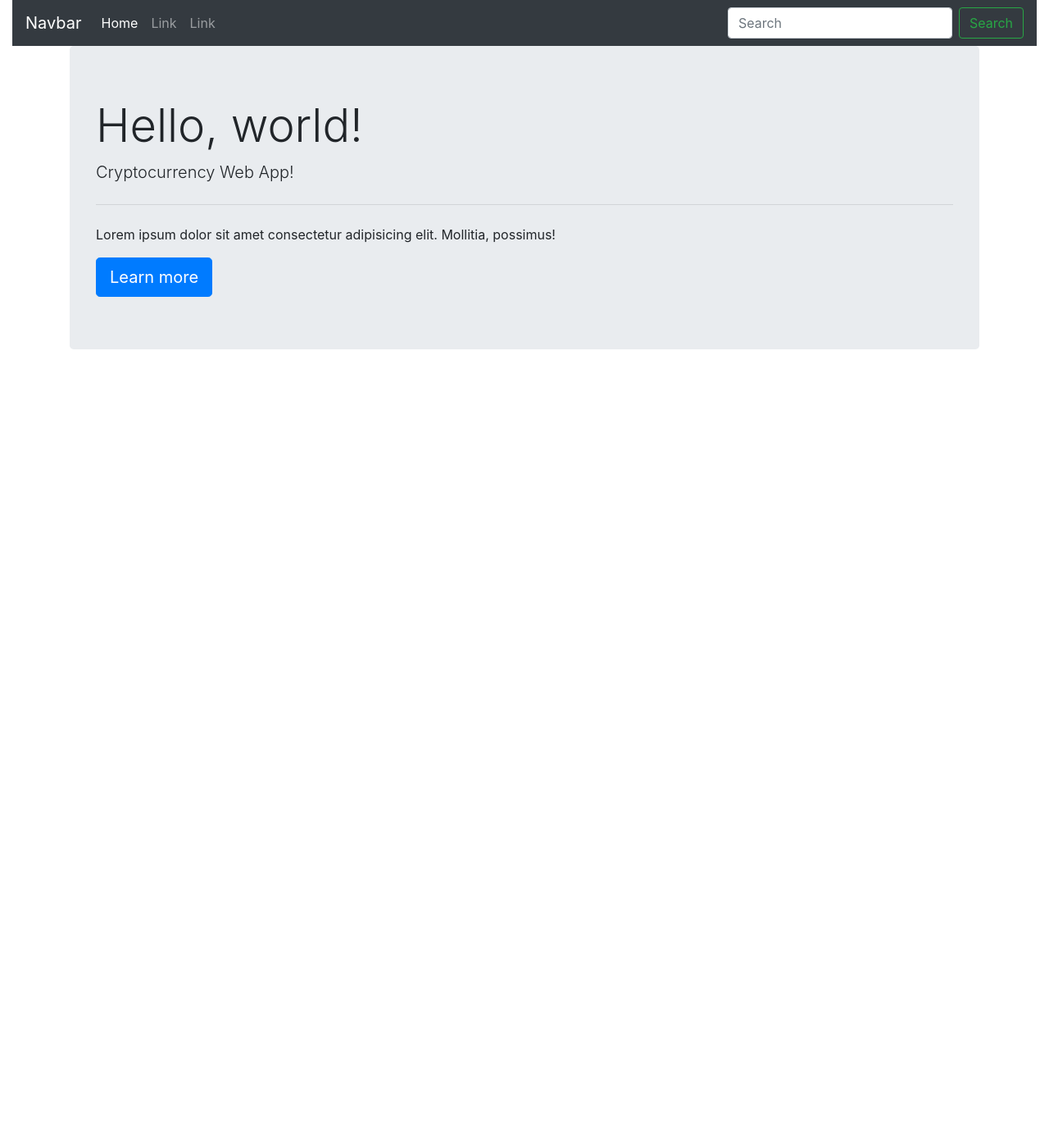
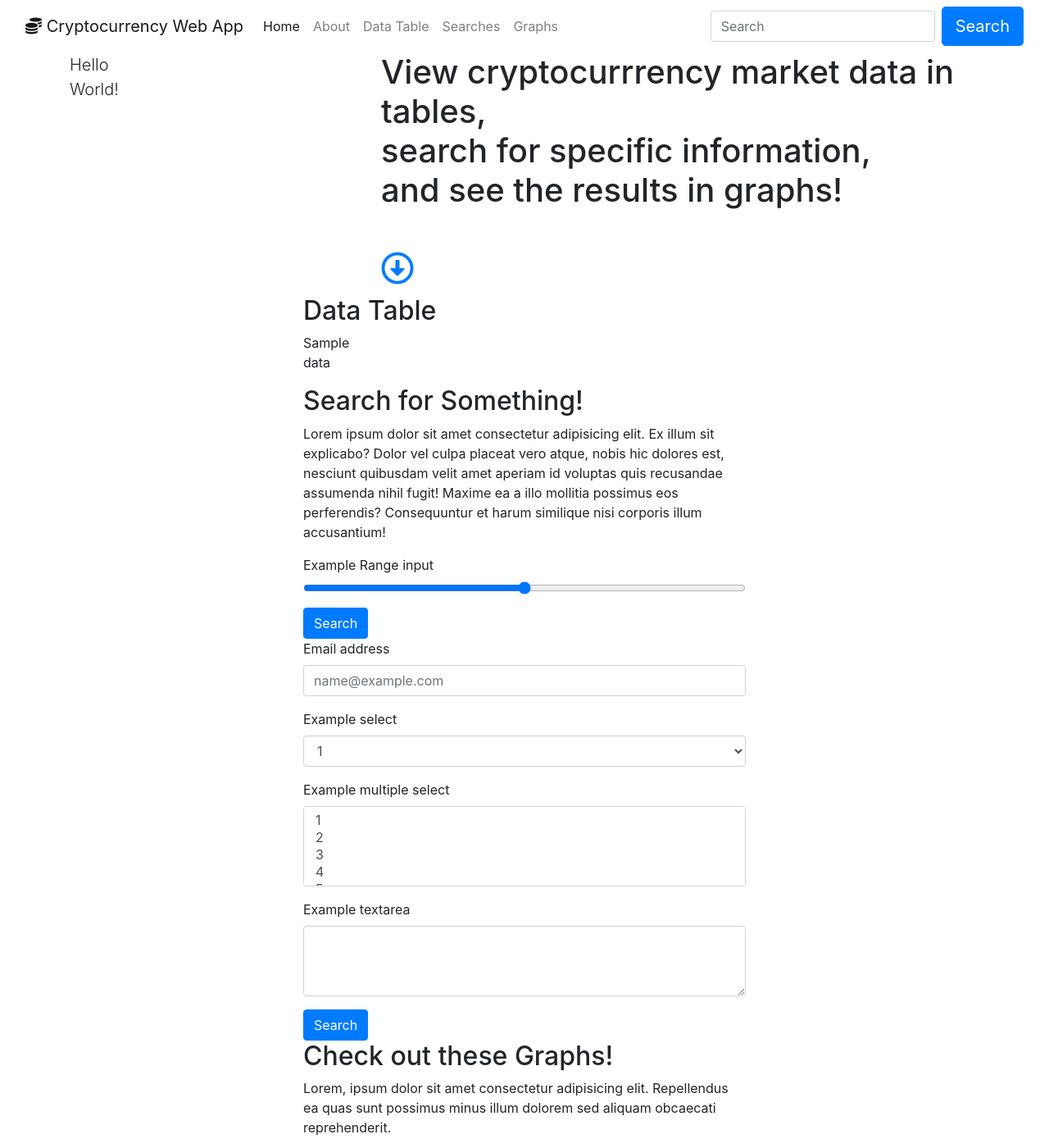
Before and after one commit to rachel-lynch-lin/cryptocurrency_web_app, a Flask app: template templates/index.html in a window 1280 px wide. Shown: the top 1400 px of the page at 82% size. Before the commit the page ends 426 px from the top, so only its background shows below. Run offline with Flask 2, Linux system fonts and the light colour scheme; the template is opened without the code that fills it: most values are stand-ins (such as "Sample title", 1, 10 or a date in 2020); some libraries are stand-ins or nearby versions.

Commit message:
Added placeholder content in each section

```diff
--- a/templates/index.html
+++ b/templates/index.html
@@ -6,19 +6,27 @@
   <meta charset="utf-8">
   <meta http-equiv="X-UA-Compatible" content="IE=edge">
   <meta name="viewport" content="width=device-width, initial-scale=1">
+  <!-- Favicon -->
+  <!-- Photo by Thought Catalog on Unsplash -->
+  <link rel="icon" type="image/png" sizes="16x16" href="/static/img/favicon-16x16.png">
+  <link rel="manifest" href="/manifest.json">
 
   <!-- CDN version of Bootstrap CSS -->
   <link rel="stylesheet" href="https://stackpath.bootstrapcdn.com/bootstrap/4.3.1/css/bootstrap.min.css" integrity="sha384-ggOyR0iXCbMQv3Xipma34MD+dH/1fQ784/j6cY/iJTQUOhcWr7x9JvoRxT2MZw1T" crossorigin="anonymous">
+  <!-- Font Awesome -->
+  <link rel="stylesheet" href="https://use.fontawesome.com/releases/v5.8.1/css/all.css" integrity="sha384-50oBUHEmvpQ+1lW4y57PTFmhCaXp0ML5d60M1M7uH2+nqUivzIebhndOJK28anvf" crossorigin="anonymous">
+  <!-- Google Fonts -->
+  <link href="https://fonts.googleapis.com/css?family=Open+Sans+Condensed:300,700|Open+Sans:400,600" rel="stylesheet">
   <!-- Custom CSS -->
-  <link rel="stylesheet" type="text/css" media="screen" href="/static/style.css">
+  <link rel="stylesheet" type="text/css" media="screen" href="/static/css/style.css">
 
 </head>
 <body>
 
   <section id="navigation">
     <div class="container-fluid sticky-top">
-      <nav class="navbar navbar-expand-lg navbar-dark bg-dark">
-        <a class="navbar-brand" href="#">Navbar</a>
+      <nav class="navbar navbar-expand-lg navbar-light" id="main-nav">
+        <a class="navbar-brand" href="#"><i class="fas fa-coins"></i>  Cryptocurrency Web App</a>
         <button class="navbar-toggler" type="button" data-toggle="collapse" data-target="#navbarSupportedContent" aria-controls="navbarSupportedContent" aria-expanded="false" aria-label="Toggle navigation">
           <span class="navbar-toggler-icon"></span>
         </button>
@@ -26,18 +34,24 @@
         <div class="collapse navbar-collapse" id="navbarSupportedContent">
           <ul class="navbar-nav mr-auto">
             <li class="nav-item active">
-              <a class="nav-link" href="#">Home <span class="sr-only">(current)</span></a>
+              <a class="nav-link" href="#">Home<span class="sr-only">(current)</span></a>
             </li>
             <li class="nav-item">
-              <a class="nav-link" href="#">Link</a>
+              <a class="nav-link" href="#cover">About</a>
             </li>
             <li class="nav-item">
-              <a class="nav-link" href="#">Link</a>
+              <a class="nav-link" href="#data-table">Data Table</a>
+            </li>
+            <li class="nav-item">
+              <a class="nav-link" href="#query">Searches</a>
+            </li>
+            <li class="nav-item">
+              <a class="nav-link" href="#graphs">Graphs</a>
             </li>
           </ul>
           <form class="form-inline my-2 my-lg-0">
             <input class="form-control mr-sm-2" type="search" placeholder="Search" aria-label="Search">
-            <button class="btn btn-outline-success my-2 my-sm-0" type="submit">Search</button>
+            <button class="btn btn-primary btn-lg" type="submit">Search</button>
           </form>
         </div>
       </nav>
@@ -57,15 +71,123 @@
   </div>
   {% endif %}
 
-  <div class="container">
-    <div class="jumbotron">
-      <h1 class="display-4">Hello, world!</h1>
-      <p class="lead">Cryptocurrency Web App!</p>
-      <hr class="my-4">
-      <p>Lorem ipsum dolor sit amet consectetur adipisicing elit. Mollitia, possimus!</p>
-      <a class="btn btn-primary btn-lg" href="#" role="button">Learn more</a>
+  <section id="cover">
+    <div class="container">
+      <div class="row">
+        <div class="col-sm-4">
+          <p class="lead wall-sticker">
+            Hello <br>
+            World! <br>
+          </p>
+        </div>
+        <div class="col-sm-8">
+          <h1 class="moto">
+            View cryptocurrrency market data in tables,<br>
+            search for specific information, <br>
+            and see the results in graphs! <br>
+            <br>
+            <a href="#query"><i class="far fa-arrow-alt-circle-down"></i></a>
+          </h1>
+        </div>
+      </div>
     </div>
-  </div>
+  </section>
+
+  <section id="data-table">
+    <div class="container">
+      <div class="row d-flex justify-content-center">
+        <div class="col-sm-6">
+          <h2>Data Table</h2>
+          <div class="row">
+            {% for data in globalcd %}
+              <div class="col-sm-2">
+                <p>{{data}}</p>
+              </div>
+            {% else %}
+              <p>No data found!</p>
+            {% endfor %}
+          </div>
+        </div>
+      </div>
+    </div>
+  </section>
+
+  <section id="query">
+    <div class="container">
+      <div class="row d-flex justify-content-center">
+        <div class="col-sm-6">
+          <h2>Search for Something!</h2>
+          <p>Lorem ipsum dolor sit amet consectetur adipisicing elit. Ex illum sit explicabo? Dolor vel culpa placeat vero atque, nobis hic dolores est, nesciunt quibusdam velit amet aperiam id voluptas quis recusandae assumenda nihil fugit! Maxime ea a illo mollitia possimus eos perferendis? Consequuntur et harum similique nisi corporis illum accusantium!</p>
+
+          <form>
+            <div class="form-group">
+              <label for="formControlRange">Example Range input</label>
+              <input type="range" class="form-control-range" id="formControlRange">
+            </div>
+            <button class="btn btn-primary" type="submit">Search</button>
+          </form>
+
+          <form>
+            <div class="form-group">
+              <label for="exampleFormControlInput1">Email address</label>
+              <input type="email" class="form-control" id="exampleFormControlInput1" placeholder="name@example.com">
+            </div>
+            <div class="form-group">
+              <label for="exampleFormControlSelect1">Example select</label>
+              <select class="form-control" id="exampleFormControlSelect1">
+                <option>1</option>
+                <option>2</option>
+                <option>3</option>
+                <option>4</option>
+                <option>5</option>
+              </select>
+            </div>
+            <div class="form-group">
+              <label for="exampleFormControlSelect2">Example multiple select</label>
+              <select multiple class="form-control" id="exampleFormControlSelect2">
+                <option>1</option>
+                <option>2</option>
+                <option>3</option>
+                <option>4</option>
+                <option>5</option>
+              </select>
+            </div>
+            <div class="form-group">
+              <label for="exampleFormControlTextarea1">Example textarea</label>
+              <textarea class="form-control" id="exampleFormControlTextarea1" rows="3"></textarea>
+            </div>
+            <button class="btn btn-primary" type="submit">Search</button>
+          </form>
+
+        </div>
+      </div>
+    </div>
+  </section>
+
+  <section id="graphs">
+    <div class="container">
+      <div class="row d-flex justify-content-center">
+        <div class="col-sm-6">
+          <h2>Check out these Graphs!</h2>
+          <p>Lorem, ipsum dolor sit amet consectetur adipisicing elit. Repellendus ea quas sunt possimus minus illum dolorem sed aliquam obcaecati reprehenderit.</p>
+          <img src="/static/img/450.png" alt="Placeholder for future graph">
+        </div>
+      </div>
+    </div>
+  </section>
+
+  <section id="footer">
+    <div class="container">
+      <div class="row d-flex justify-content-center">
+        <div class="col-sm-6">
+          <p>Copyright &copy; Rachel Lin</p>
+        </div>
+        <div class="col-sm-6">
+          <p>API Credits go here</p>
+        </div>
+      </div>
+    </div>
+  </section>
 
 
   <!-- CDN version of jQuery -->
```
